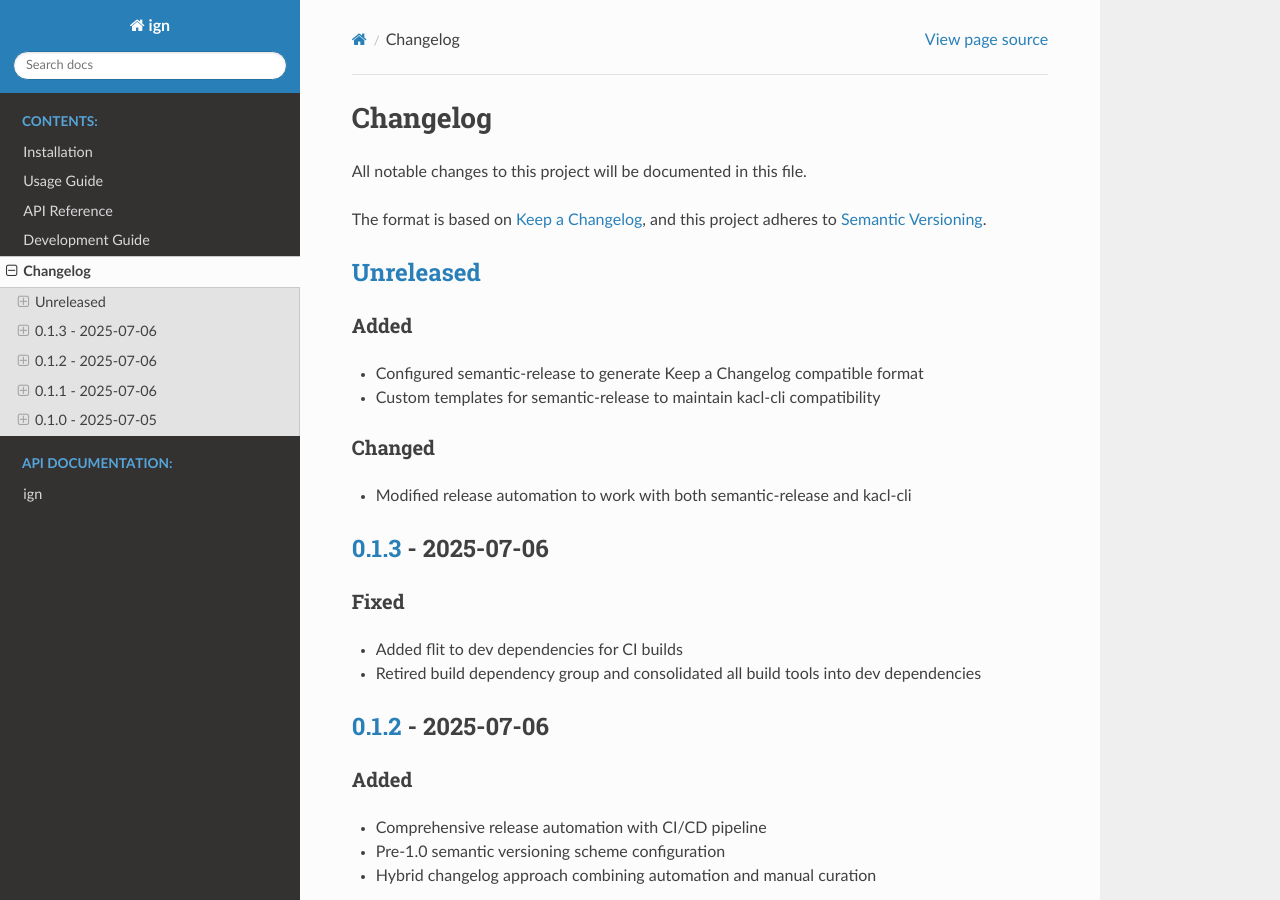
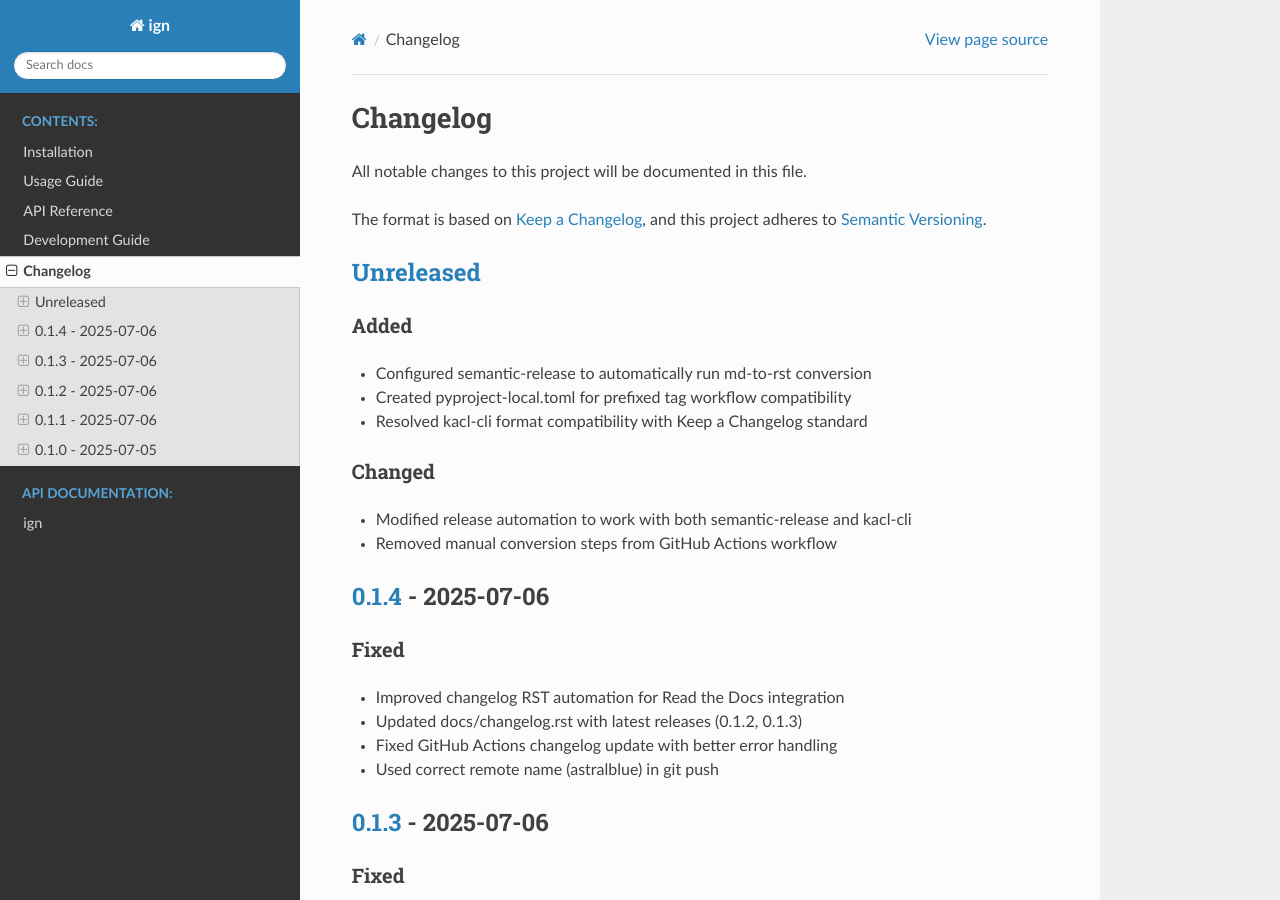
Before and after one commit to astralblue/gitig, a Sphinx documentation site: the page built from docs/changelog.rst, in a window 1280 px wide and 900 px high. Built offline with Sphinx 7.4.7 and the Read the Docs theme 3.1.0, drawn with Linux system fonts in a browser that asks for light colours; pages that are not in the unit, such as notebooks, are missing from menus; the version number is read from the project's files by our own code.

Commit message:
fix: disable build command in semantic-release to avoid dependency issues
The build command was failing because m2r2 is not available in the
semantic-release container. Since Read the Docs handles RST conversion
automatically via .readthedocs.yaml, we don't need it in semantic-release.

This enables clean automated releases without dependency conflicts.

```diff
--- a/docs/changelog.rst
+++ b/docs/changelog.rst
@@ -6,21 +6,35 @@
 
 The format is based on `Keep a Changelog <https://keepachangelog.com/en/1.0.0/>`_\ , and this project adheres to `Semantic Versioning <https://semver.org/spec/v2.0.0.html>`_.
 
-`Unreleased <https://github.com/astralblue/ign/compare/v0.1.3...HEAD>`_
+`Unreleased <https://github.com/astralblue/ign/compare/v0.1.4...HEAD>`_
 ---------------------------------------------------------------------------
 
 Added
 ^^^^^
 
 
-* Configured semantic-release to generate Keep a Changelog compatible format
-* Custom templates for semantic-release to maintain kacl-cli compatibility
+* Configured semantic-release to automatically run md-to-rst conversion
+* Created pyproject-local.toml for prefixed tag workflow compatibility
+* Resolved kacl-cli format compatibility with Keep a Changelog standard
 
 Changed
 ^^^^^^^
 
 
 * Modified release automation to work with both semantic-release and kacl-cli
+* Removed manual conversion steps from GitHub Actions workflow
+
+`0.1.4 <https://github.com/astralblue/ign/compare/v0.1.3...v0.1.4>`_ - 2025-07-06
+-------------------------------------------------------------------------------------
+
+Fixed
+^^^^^
+
+
+* Improved changelog RST automation for Read the Docs integration
+* Updated docs/changelog.rst with latest releases (0.1.2, 0.1.3)
+* Fixed GitHub Actions changelog update with better error handling
+* Used correct remote name (astralblue) in git push
 
 `0.1.3 <https://github.com/astralblue/ign/compare/v0.1.2...v0.1.3>`_ - 2025-07-06
 -------------------------------------------------------------------------------------
--- a/pyproject.toml
+++ b/pyproject.toml
@@ -72,7 +72,7 @@
 
 [tool.semantic_release]
 version_variable = "ign/__init__.py:__version__"
-build_command = "python scripts/update-changelog.py"
+build_command = ""
 dist_path = "dist/"
 upload_to_pypi = false
 upload_to_release = true
@@ -93,7 +93,6 @@
 [tool.semantic_release.changelog]
 exclude_commit_patterns = ["^chore: release"]
 
-assets = ["docs/changelog.rst"]
 
 [tool.semantic_release.commit_parser_options]
 allowed_tags = ["feat", "fix", "docs", "style", "refactor", "test", "chore", "perf", "ci", "build", "revert"]
```
